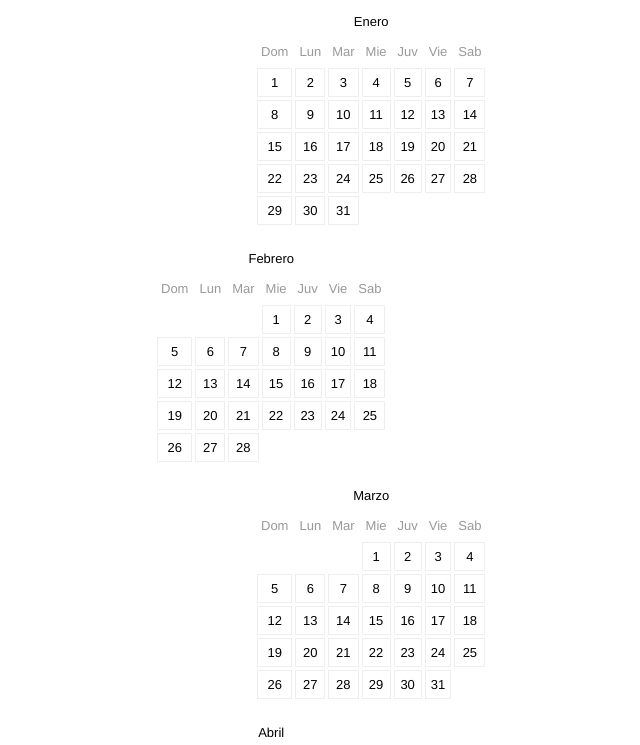
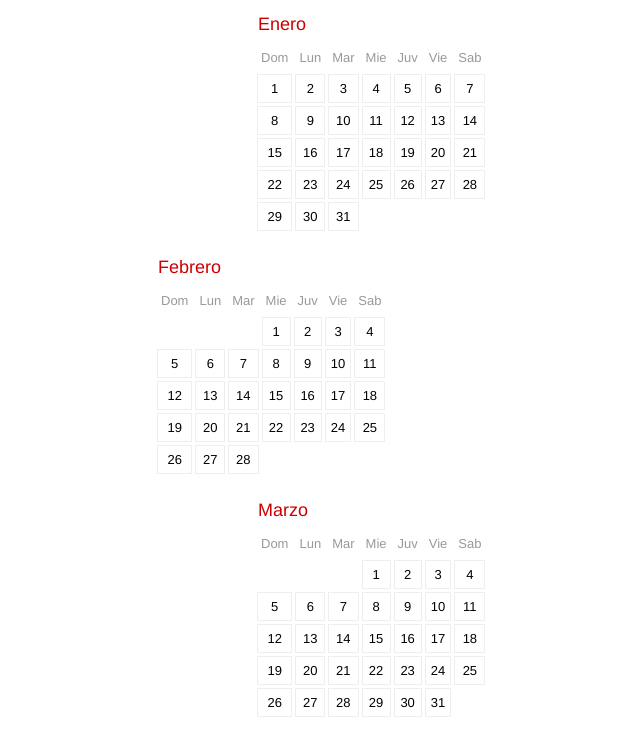
Before and after one commit to avilaqdaniel/calendario-devcode, a plain HTML site: page index.html in a window 1280 px wide. Shown: the top 745 px of the page, without its empty margins (311-951 px from the left). Drawn offline with Linux system fonts and the light colour scheme.

Commit message:
Cambia color mes styles.css

```diff
--- a/index.html
+++ b/index.html
@@ -9,6 +9,6 @@
 </head>
 <body>
 
-    <script src="main.js"></script>
+    <script src="main.js" defer></script>
 </body>
 </html>
--- a/styles.css
+++ b/styles.css
@@ -32,3 +32,9 @@ div.mes {
   div.mes th {
     color: #999;
   }
+
+  div.mes caption.titulo {
+    text-align: left;
+    font-size: 18px;
+    color: #c00;
+  }
```
